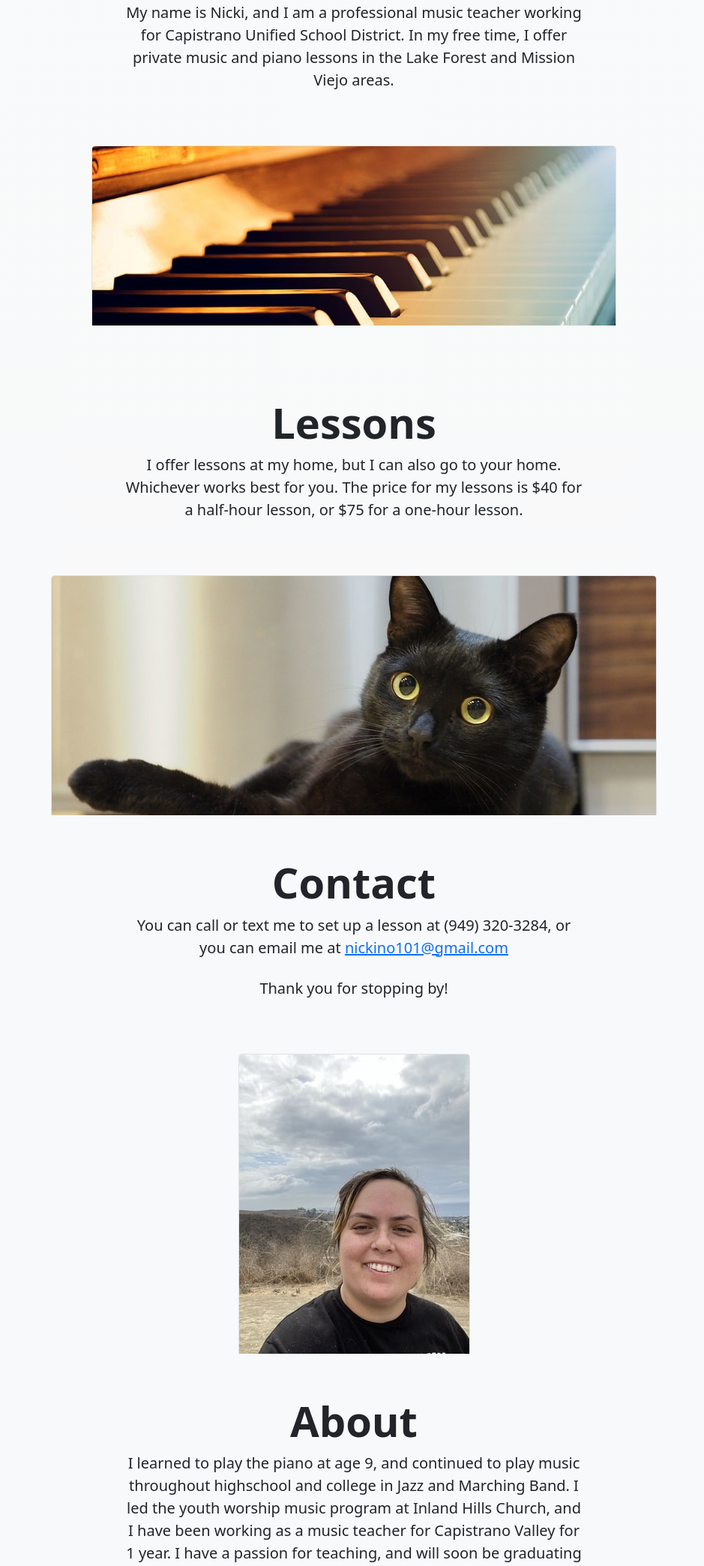
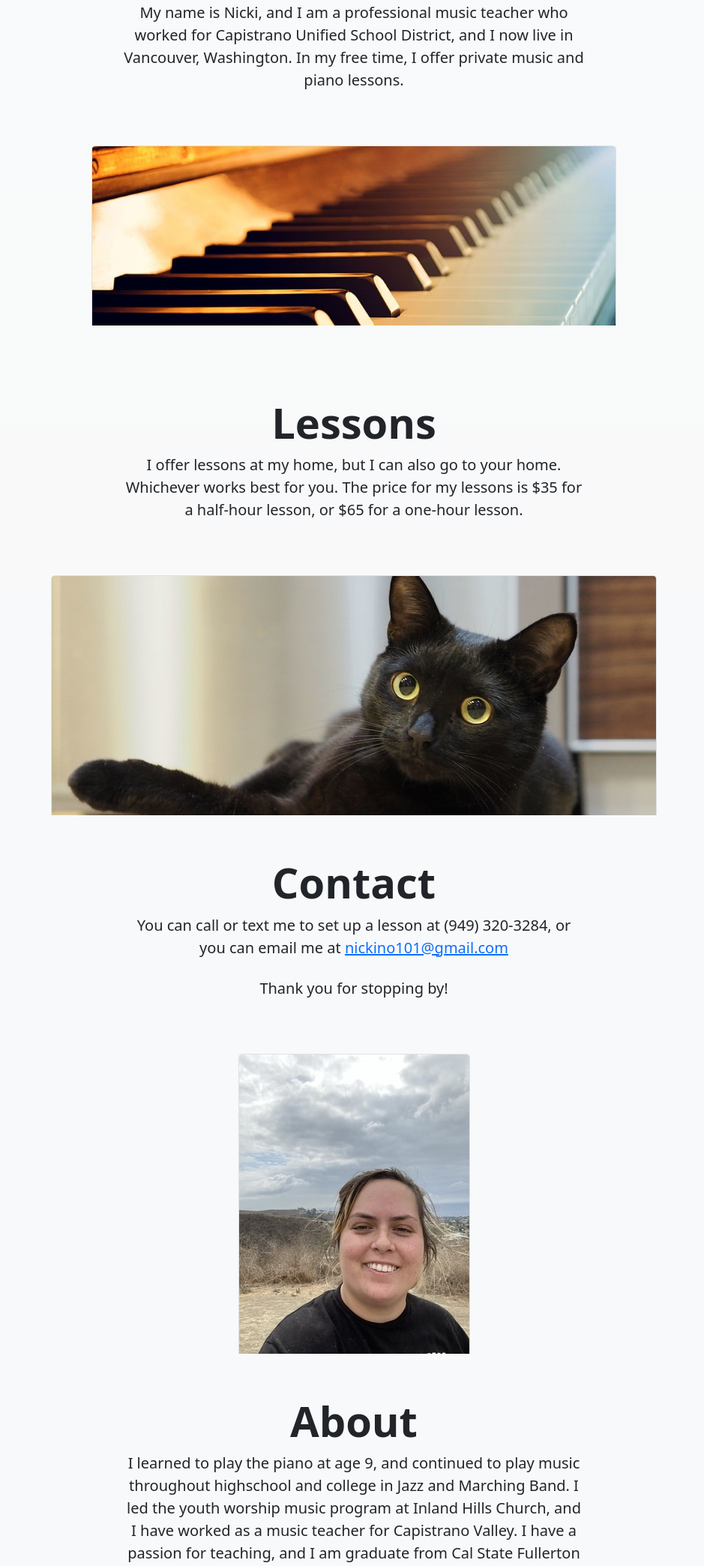
Before and after one commit to michaelaharvey/milosmusicschool, a plain HTML site: page index.html in a window 1280 px wide. Shown: the part 709-2797 px from the top of the page at 75% size, without its empty margins (168-1107 px from the left). Drawn offline with nearby package versions, Linux system fonts and the light colour scheme.

Commit message:
update location

```diff
--- a/index.html
+++ b/index.html
@@ -75,9 +75,10 @@
     <div class="px-4 pt-2 my-5 text-center " id="home">
         <h1 class="display-4 fw-bold">Welcome to Milo's Music School</h1>
         <div class="col-lg-6 mx-auto">
-            <p class="lead mb-4">My name is Nicki, and I am a professional music teacher working for Capistrano Unified
-                School District.
-                In my free time, I offer private music and piano lessons in the Lake Forest and Mission Viejo areas.</p>
+            <p class="lead mb-4">My name is Nicki, and I am a professional music teacher who worked for Capistrano
+                Unified
+                School District, and I now live in Vancouver, Washington.
+                In my free time, I offer private music and piano lessons.</p>
             <div class="d-grid gap-2 d-sm-flex justify-content-sm-center mb-5">
                 <!-- <button type="button" class="btn btn-primary btn-lg px-4 me-sm-3">Primary button</button>
             <button type="button" class="btn btn-outline-secondary btn-lg px-4">Secondary</button> -->
@@ -85,8 +86,8 @@
         </div>
         <div class="overflow-hidden" style="max-height: 30vh;">
             <div class="container px-5">
-                <img src="piano.jpg" class="img-fluid border rounded-3 mb-4" alt="piano" width="700"
-                    height="500" loading="lazy">
+                <img src="piano.jpg" class="img-fluid border rounded-3 mb-4" alt="piano" width="700" height="500"
+                    loading="lazy">
             </div>
         </div>
     </div>
@@ -97,7 +98,8 @@
         <h1 class="display-4 fw-bold">Lessons</h1>
         <div class="col-lg-6 mx-auto">
             <p class="lead mb-4">I offer lessons at my home, but I can also go to your home. Whichever
-                works best for you. The price for my lessons is $40 for a half-hour lesson, or $75 for a one-hour lesson.</p>
+                works best for you. The price for my lessons is $35 for a half-hour lesson, or $65 for a one-hour
+                lesson.</p>
             <div class="d-grid gap-2 d-sm-flex justify-content-sm-center mb-5">
                 <!-- <button type="button" class="btn btn-primary btn-lg px-4 me-sm-3">Primary button</button>
             <button type="button" class="btn btn-outline-secondary btn-lg px-4">Secondary</button> -->
@@ -115,16 +117,18 @@
     <div class="px-4 pt-2 my-5 text-center " id="contact">
         <h1 class="display-4 fw-bold">Contact</h1>
         <div class="col-lg-6 mx-auto">
-            <p class="lead mb-4">You can call or text me to set up a lesson at <b>(949) 320-3284</b>, or you can email me at
-                <a href="mailto: nickino101@gmail.com">nickino101@gmail.com</a></p>
+            <p class="lead mb-4">You can call or text me to set up a lesson at <b>(949) 320-3284</b>, or you can email
+                me at
+                <a href="mailto: nickino101@gmail.com">nickino101@gmail.com</a>
+            </p>
 
-                <p class="lead mb-4 pb-5">Thank you for stopping by!</p>
+            <p class="lead mb-4 pb-5">Thank you for stopping by!</p>
 
 
         </div>
         <div class="overflow-hidden" style="max-height: 50vh;">
             <div class="container px-5">
-                <img src="nicki1.jpg" class="img-fluid border rounded-3 mb-4" alt="Nicki1"  loading="lazy">
+                <img src="nicki1.jpg" class="img-fluid border rounded-3 mb-4" alt="Nicki1" loading="lazy">
             </div>
         </div>
     </div>
@@ -133,9 +137,12 @@
     <div class="px-4 pt-2 my-5 text-center " id="about">
         <h1 class="display-4 fw-bold">About</h1>
         <div class="col-lg-6 mx-auto">
-            <p class="lead mb-4">I learned to play the piano at age 9, and continued to play music throughout highschool and college in Jazz and Marching Band.
-                I led the youth worship music program at Inland Hills Church, and I have been working as a music teacher for Capistrano Valley for 1 year.
-                I have a passion for teaching, and will soon be graduating from Cal State Fullerton and pursuing my teaching credential.
+            <p class="lead mb-4">I learned to play the piano at age 9, and continued to play music throughout highschool
+                and college in Jazz and Marching Band.
+                I led the youth worship music program at Inland Hills Church, and I have worked as a music teacher
+                for Capistrano Valley.
+                I have a passion for teaching, and I am graduate from Cal State Fullerton and pursuing my
+                teaching credential.
             </p>
             <div class="d-grid gap-2 d-sm-flex justify-content-sm-center mb-5">
                 <!-- <button type="button" class="btn btn-primary btn-lg px-4 me-sm-3">Primary button</button>
```
